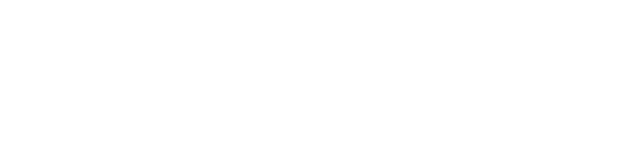
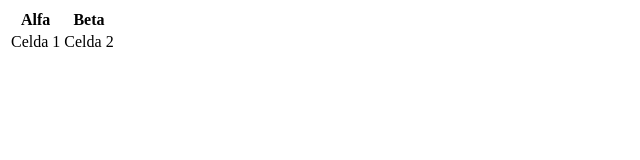
Before and after one commit to Domiciano/PasaporteGITEjercicioJ, a plain HTML site: page beta.html in a window 1280 px wide. Shown: the whole page, without its empty margins (0-640 px from the left). Drawn offline with Linux system fonts and the light colour scheme.

Commit message:
Tabla incluida

```diff
--- a/beta.html
+++ b/beta.html
@@ -5,7 +5,16 @@
     </head>
 
     <body>
-
+        <table>
+            <tr>
+                <th>Alfa</th>
+                <th>Beta</th>
+            </tr>
+            <tr>
+                <td>Celda 1</td>
+                <td>Celda 2</td>
+            </tr>
+            </table>
     </body>
 
 </html>
```
